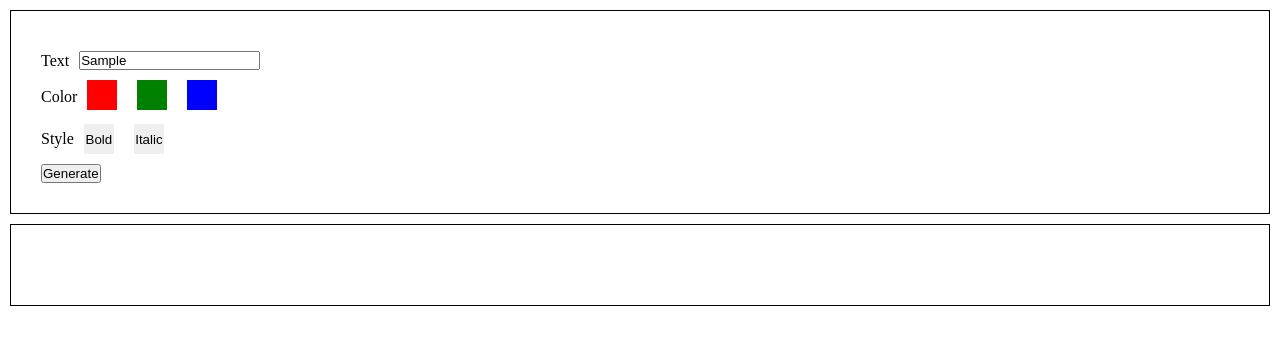
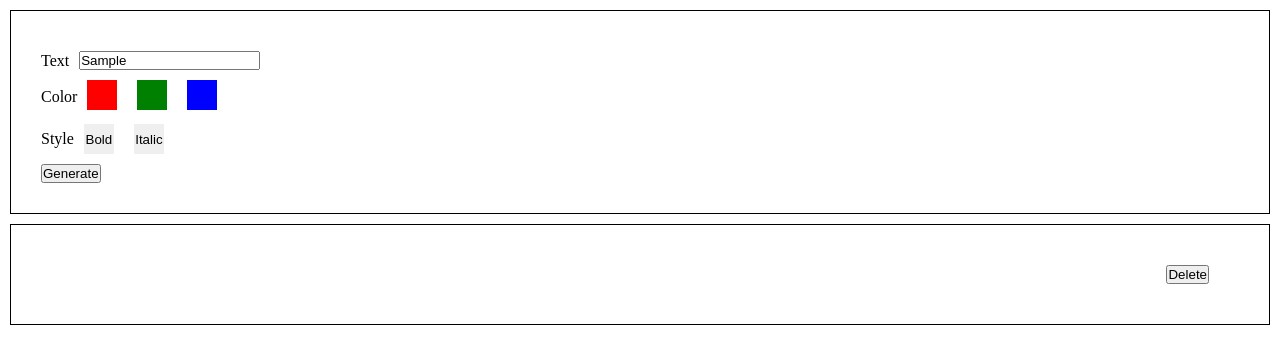
Before and after one commit to farisbegic/software-engineering, an Angular app in the folder week-3/: page / in a window 1280 px wide. Both pictures are taken after typing "Sample" into the empty fields and a click on the button "Generate". Shown: the top 364 px of the page. Built offline with nearby package versions, Linux system fonts and the light colour scheme.

Commit message:
Implemented delete functionality

```diff
--- a/week-3/src/app/input/input.component.ts
+++ b/week-3/src/app/input/input.component.ts
@@ -24,7 +24,8 @@ export class InputComponent {
   }
 
   onSubmit({ text, color, type }: any) {
-    this.elements.push({
+    const arr = this.elements.push({
+      id: new Date().getTime(),
       text,
       color,
       type
--- a/week-3/src/app/output/output.component.css
+++ b/week-3/src/app/output/output.component.css
@@ -5,6 +5,9 @@
 }
 
 .output {
+  display: flex;
+  justify-content: space-between;
+  align-items: center;
   padding: 10px 30px;
 }
 
--- a/week-3/src/app/output/output.component.html
+++ b/week-3/src/app/output/output.component.html
@@ -1,5 +1,6 @@
 <div class="output-container" *ngIf="elements.length != 0">
   <div class="output" [ngClass]="element.color" *ngFor="let element of elements">
     <p [ngClass]="element.type">{{element.text}}</p>
+    <button (click)="onDelete(element.id)">Delete</button>
   </div>
 </div>
--- a/week-3/src/app/output/output.component.ts
+++ b/week-3/src/app/output/output.component.ts
@@ -7,4 +7,9 @@ import {Component, Input, OnInit} from '@angular/core';
 })
 export class OutputComponent {
   @Input() elements: any;
+
+  onDelete(value: any):void {
+    let index = this.elements.map((element: { id: any; }) => element.id).indexOf(value);
+    this.elements.splice(index, 1);
+  }
 }
```
